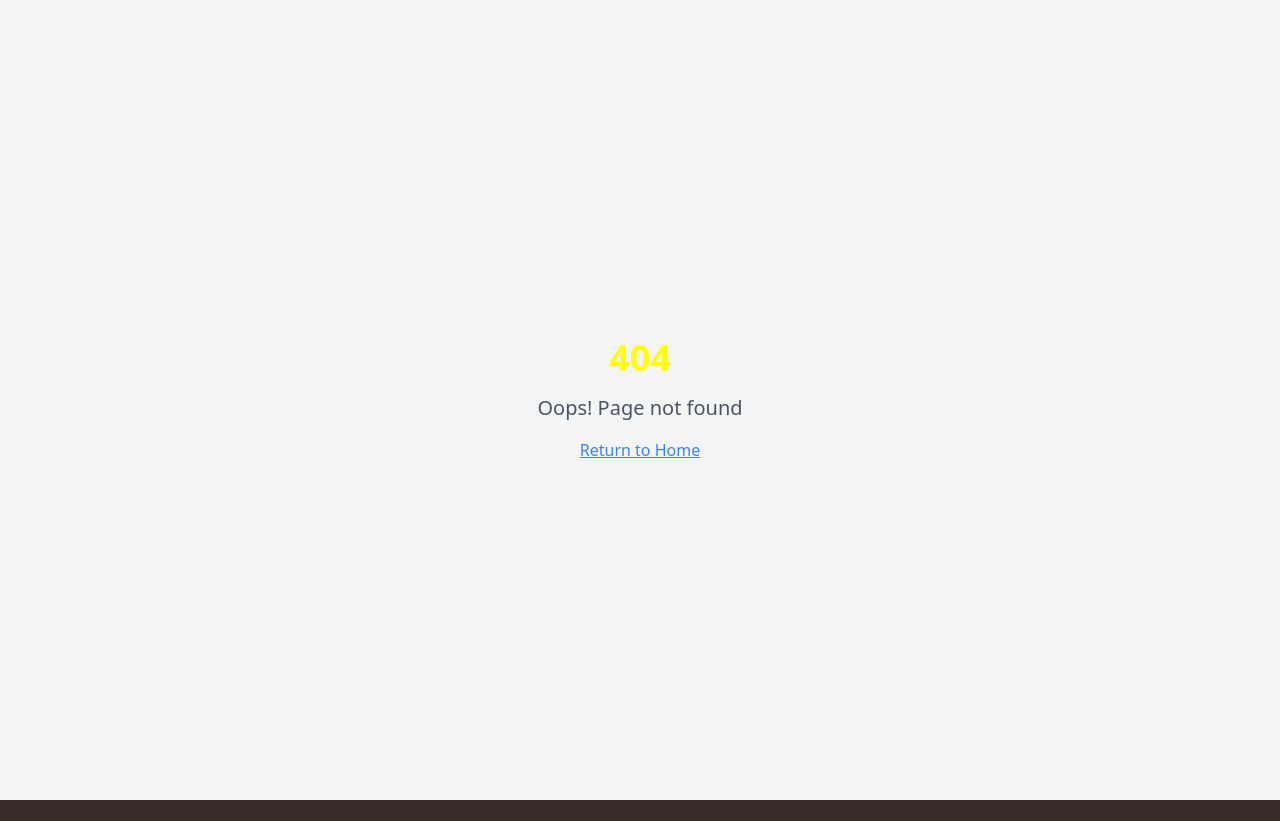
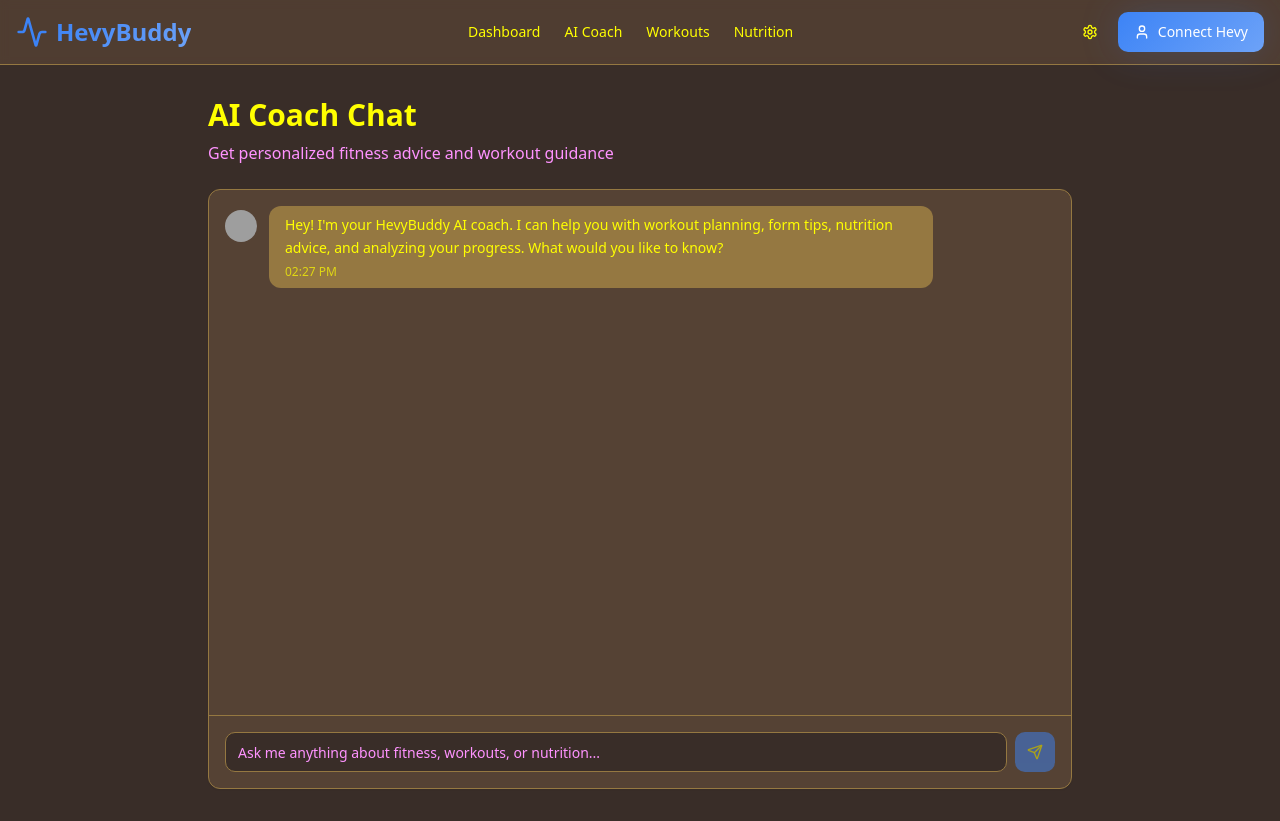
Before and after one commit to swadib/hevy-ai-fitness-guide, a React (Vite) app: page /chat in a window 1280 px wide. Before the commit this address had no page. Before the commit the page ends 800 px from the top, so only its background shows below. Built offline with nearby package versions, Linux system fonts and the light colour scheme; grey boxes are pictures that could not be loaded.

Commit message:
Implement Chatbot UI
Adds a basic chatbot UI component.

```diff
--- a/src/App.tsx
+++ b/src/App.tsx
@@ -5,6 +5,7 @@ import { QueryClient, QueryClientProvider } from "@tanstack/react-query";
 import { BrowserRouter, Routes, Route } from "react-router-dom";
 import Index from "./pages/Index";
 import Dashboard from "./pages/Dashboard";
+import Chat from "./pages/Chat";
 import NotFound from "./pages/NotFound";
 
 const queryClient = new QueryClient();
@@ -18,6 +19,7 @@ const App = () => (
         <Routes>
           <Route path="/" element={<Index />} />
           <Route path="/dashboard" element={<Dashboard />} />
+          <Route path="/chat" element={<Chat />} />
           {/* ADD ALL CUSTOM ROUTES ABOVE THE CATCH-ALL "*" ROUTE */}
           <Route path="*" element={<NotFound />} />
         </Routes>
--- a/src/components/layout/Header.tsx
+++ b/src/components/layout/Header.tsx
@@ -19,14 +19,14 @@ const Header = () => {
           <Link to="/dashboard" className="text-sm font-medium hover:text-primary transition-colors">
             Dashboard
           </Link>
+          <Link to="/chat" className="text-sm font-medium hover:text-primary transition-colors">
+            AI Coach
+          </Link>
           <a href="#workouts" className="text-sm font-medium hover:text-primary transition-colors">
             Workouts
           </a>
           <a href="#nutrition" className="text-sm font-medium hover:text-primary transition-colors">
             Nutrition
-          </a>
-          <a href="#coach" className="text-sm font-medium hover:text-primary transition-colors">
-            AI Coach
           </a>
         </nav>
 
--- /dev/null
+++ b/src/pages/Chat.tsx
@@ -0,0 +1,187 @@
+import { useState, useRef, useEffect } from "react";
+import { Button } from "@/components/ui/button";
+import { Input } from "@/components/ui/input";
+import { Card } from "@/components/ui/card";
+import { ScrollArea } from "@/components/ui/scroll-area";
+import { Avatar, AvatarImage, AvatarFallback } from "@/components/ui/avatar";
+import { Send, Bot, User } from "lucide-react";
+import Header from "@/components/layout/Header";
+
+interface Message {
+  id: string;
+  content: string;
+  sender: 'user' | 'bot';
+  timestamp: Date;
+}
+
+const Chat = () => {
+  const [messages, setMessages] = useState<Message[]>([
+    {
+      id: '1',
+      content: "Hey! I'm your HevyBuddy AI coach. I can help you with workout planning, form tips, nutrition advice, and analyzing your progress. What would you like to know?",
+      sender: 'bot',
+      timestamp: new Date()
+    }
+  ]);
+  const [input, setInput] = useState("");
+  const [isLoading, setIsLoading] = useState(false);
+  const scrollAreaRef = useRef<HTMLDivElement>(null);
+
+  useEffect(() => {
+    if (scrollAreaRef.current) {
+      scrollAreaRef.current.scrollTop = scrollAreaRef.current.scrollHeight;
+    }
+  }, [messages]);
+
+  const handleSend = async () => {
+    if (!input.trim()) return;
+
+    const userMessage: Message = {
+      id: Date.now().toString(),
+      content: input,
+      sender: 'user',
+      timestamp: new Date()
+    };
+
+    setMessages(prev => [...prev, userMessage]);
+    setInput("");
+    setIsLoading(true);
+
+    // Mock AI response for now - replace with actual LLM integration
+    setTimeout(() => {
+      const botResponse: Message = {
+        id: (Date.now() + 1).toString(),
+        content: getMockResponse(input),
+        sender: 'bot',
+        timestamp: new Date()
+      };
+      setMessages(prev => [...prev, botResponse]);
+      setIsLoading(false);
+    }, 1000);
+  };
+
+  const getMockResponse = (input: string): string => {
+    const lowerInput = input.toLowerCase();
+
+    if (lowerInput.includes('workout') || lowerInput.includes('exercise')) {
+      return "Great question about workouts! Based on your recent activity, I'd recommend focusing on progressive overload. Try increasing weight by 2.5-5lbs when you can complete all sets with good form. What specific exercise are you working on?";
+    }
+
+    if (lowerInput.includes('diet') || lowerInput.includes('nutrition') || lowerInput.includes('food')) {
+      return "Nutrition is crucial for your fitness goals! For muscle building, aim for 0.8-1g protein per lb of body weight. Are you trying to bulk, cut, or maintain? I can help create a meal plan based on your goals.";
+    }
+
+    if (lowerInput.includes('form') || lowerInput.includes('technique')) {
+      return "Proper form is essential for both safety and effectiveness! Which exercise would you like form tips for? I can break down the key cues and common mistakes to avoid.";
+    }
+
+    if (lowerInput.includes('progress') || lowerInput.includes('stats')) {
+      return "Looking at your workout data, you've been making solid progress! Your total volume has increased by 15% this month. Would you like me to analyze any specific lifts or suggest areas for improvement?";
+    }
+
+    return "I'm here to help with all things fitness! You can ask me about workout routines, exercise form, nutrition planning, progress tracking, or any other fitness-related questions. What's on your mind?";
+  };
+
+  const handleKeyPress = (e: React.KeyboardEvent) => {
+    if (e.key === 'Enter' && !e.shiftKey) {
+      e.preventDefault();
+      handleSend();
+    }
+  };
+
+  return (
+    <div className="min-h-screen bg-background">
+      <Header />
+      <div className="container mx-auto px-4 py-8 max-w-4xl">
+        <div className="mb-6">
+          <h1 className="text-3xl font-bold text-foreground mb-2">AI Coach Chat</h1>
+          <p className="text-muted-foreground">Get personalized fitness advice and workout guidance</p>
+        </div>
+
+        <Card className="h-[600px] flex flex-col">
+          <ScrollArea className="flex-1 p-4" ref={scrollAreaRef}>
+            <div className="space-y-4">
+              {messages.map((message) => (
+                <div
+                  key={message.id}
+                  className={`flex gap-3 ${message.sender === 'user' ? 'justify-end' : 'justify-start'}`}
+                >
+                  {message.sender === 'bot' && (
+                    <Avatar className="h-8 w-8 mt-1">
+                      <AvatarImage src="/placeholder.svg" />
+                      <AvatarFallback className="bg-primary">
+                        <Bot className="h-4 w-4 text-primary-foreground" />
+                      </AvatarFallback>
+                    </Avatar>
+                  )}
+
+                  <div
+                    className={`max-w-[80%] rounded-lg px-4 py-2 ${
+                      message.sender === 'user'
+                        ? 'bg-primary text-primary-foreground ml-auto'
+                        : 'bg-muted text-foreground'
+                    }`}
+                  >
+                    <p className="text-sm leading-relaxed">{message.content}</p>
+                    <span className="text-xs opacity-70 mt-1 block">
+                      {message.timestamp.toLocaleTimeString([], { hour: '2-digit', minute: '2-digit' })}
+                    </span>
+                  </div>
+
+                  {message.sender === 'user' && (
+                    <Avatar className="h-8 w-8 mt-1">
+                      <AvatarImage src="/placeholder.svg" />
+                      <AvatarFallback className="bg-secondary">
+                        <User className="h-4 w-4 text-secondary-foreground" />
+                      </AvatarFallback>
+                    </Avatar>
+                  )}
+                </div>
+              ))}
+
+              {isLoading && (
+                <div className="flex gap-3">
+                  <Avatar className="h-8 w-8 mt-1">
+                    <AvatarImage src="/placeholder.svg" />
+                    <AvatarFallback className="bg-primary">
+                      <Bot className="h-4 w-4 text-primary-foreground" />
+                    </AvatarFallback>
+                  </Avatar>
+                  <div className="bg-muted rounded-lg px-4 py-2">
+                    <div className="flex space-x-1">
+                      <div className="w-2 h-2 bg-muted-foreground rounded-full animate-bounce"></div>
+                      <div className="w-2 h-2 bg-muted-foreground rounded-full animate-bounce" style={{ animationDelay: '0.1s' }}></div>
+                      <div className="w-2 h-2 bg-muted-foreground rounded-full animate-bounce" style={{ animationDelay: '0.2s' }}></div>
+                    </div>
+                  </div>
+                </div>
+              )}
+            </div>
+          </ScrollArea>
+
+          <div className="border-t p-4">
+            <div className="flex gap-2">
+              <Input
+                value={input}
+                onChange={(e) => setInput(e.target.value)}
+                onKeyPress={handleKeyPress}
+                placeholder="Ask me anything about fitness, workouts, or nutrition..."
+                className="flex-1"
+                disabled={isLoading}
+              />
+              <Button
+                onClick={handleSend}
+                disabled={!input.trim() || isLoading}
+                size="icon"
+              >
+                <Send className="h-4 w-4" />
+              </Button>
+            </div>
+          </div>
+        </Card>
+      </div>
+    </div>
+  );
+};
+
+export default Chat;
```
